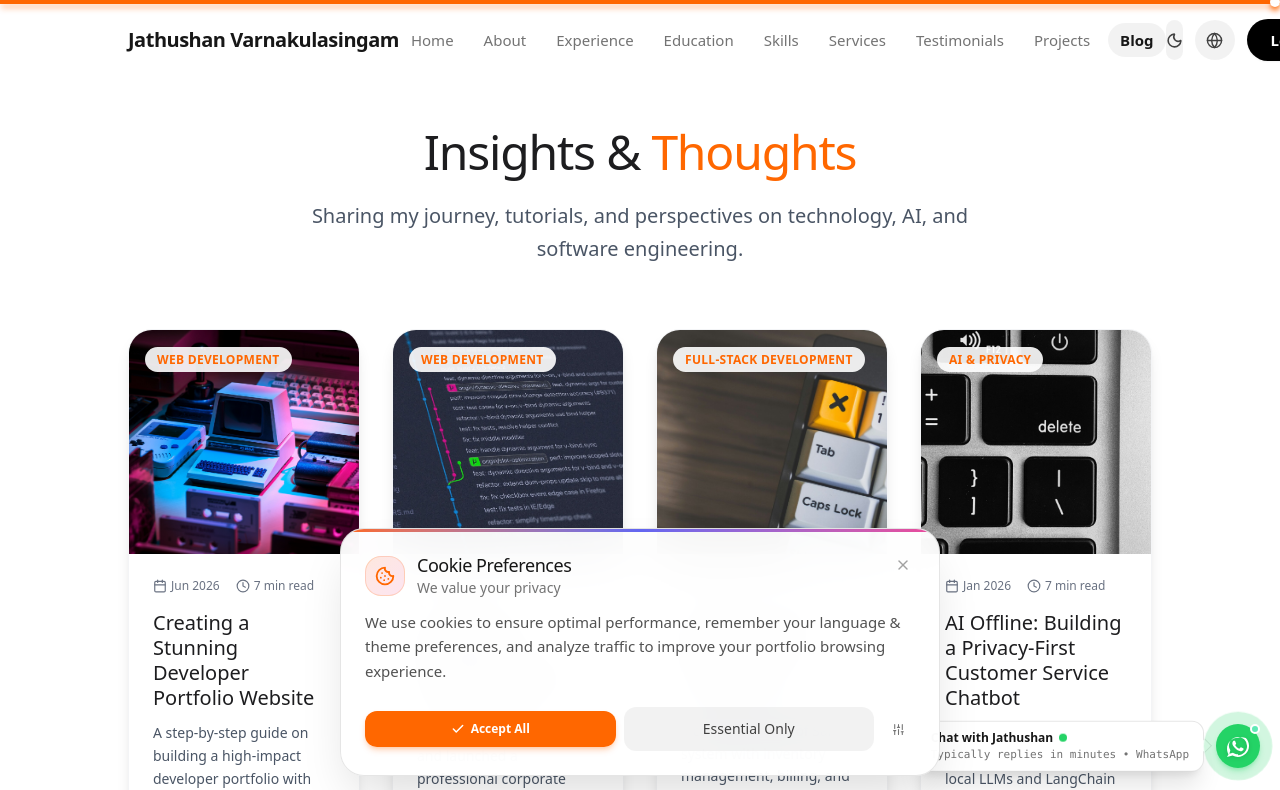
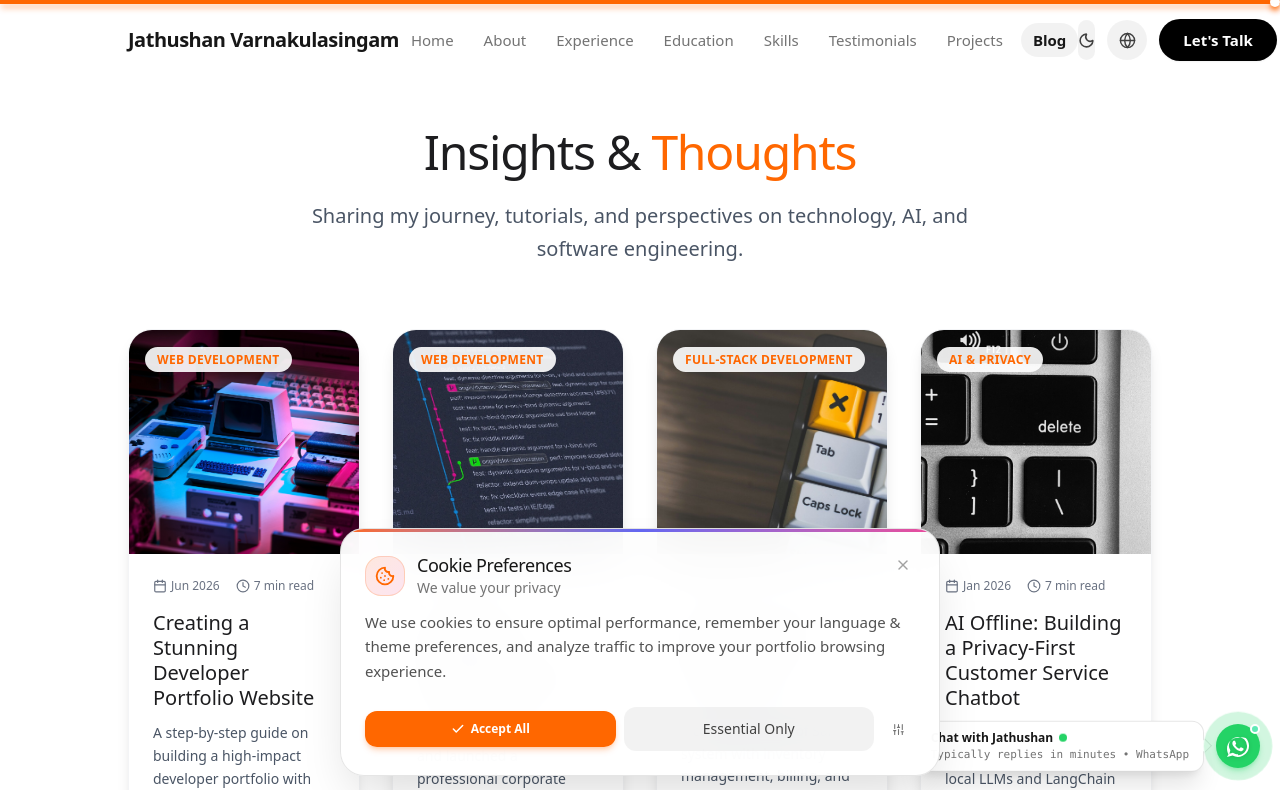
Before and after one commit to jathuatreya/My_portfolio, a Next.js app: page /blogs in a window 1280 px wide. Shown: the top 790 px of the page. Built offline with nearby package versions, Linux system fonts and the light colour scheme.

Commit message:
feat: add navigation components, data, and integrate them into the homepage

```diff
--- a/app/components/Navbar.tsx
+++ b/app/components/Navbar.tsx
@@ -74,7 +74,6 @@ export default function Navbar() {
         "experience",
         "education",
         "skills",
-        "services",
         "projects",
         "pricing",
         "teaching",
@@ -119,7 +118,6 @@ export default function Navbar() {
     { id: "experience", label: t.nav.experience || "Experience", href: "/#experience" },
     { id: "education", label: t.nav.education || "Education", href: "/#education" },
     { id: "skills", label: "Skills", href: "/#skills" },
-    { id: "services", label: t.nav.services || "Services", href: "/#services" },
     { id: "testimonials", label: t.nav.testimonials || "Testimonials", href: "/#testimonials" },
     { id: "projects", label: t.nav.projects || "Projects", href: "/projects" },
     { id: "blogs", label: t.nav.blogs === "Blogs" ? "Blog" : (t.nav.blogs || "Blog"), href: "/blogs" },
--- a/app/components/SectionNavigator.tsx
+++ b/app/components/SectionNavigator.tsx
@@ -15,7 +15,6 @@ const SECTIONS: Section[] = [
   { id: "experience", label: "Experience", shortLabel: "Exp" },
   { id: "education", label: "Education", shortLabel: "Edu" },
   { id: "skills", label: "Skills & Capabilities", shortLabel: "Skills" },
-  { id: "services", label: "Services", shortLabel: "Services" },
   { id: "projects", label: "Featured Projects", shortLabel: "Projects" },
   { id: "pricing", label: "Pricing Packages", shortLabel: "Pricing" },
   { id: "teaching", label: "Tech Mentorship", shortLabel: "Teaching" },
--- a/app/data/navigation-data.ts
+++ b/app/data/navigation-data.ts
@@ -5,7 +5,6 @@
 export const navItems = [
   { id: "home", label: "Home", href: "/" },
   { id: "about", label: "About Me", href: "/#about" },
-  { id: "services", label: "Services", href: "/#services" },
   { id: "projects", label: "Projects", href: "/#projects" },
   { id: "experience", label: "Experience", href: "/#experience" },
   { id: "education", label: "Education", href: "/#education" },
@@ -21,7 +20,6 @@ export const navItems = [
 export const footerLinks = [
   { label: "Home", href: "/" },
   { label: "About", href: "/#about" },
-  { label: "Services", href: "/#services" },
   { label: "Projects", href: "/#projects" },
   { label: "Experience", href: "/#experience" },
   { label: "Education", href: "/#education" },
--- a/app/page.tsx
+++ b/app/page.tsx
@@ -9,7 +9,6 @@ const Experience = dynamic(() => import('./components/Experience'))
 const Education = dynamic(() => import('./components/Education'))
 const ProfileCtaBanner = dynamic(() => import('./components/ProfileCtaBanner'))
 const Skills = dynamic(() => import('./components/Skills'))
-const Services = dynamic(() => import('./components/Services'))
 const Projects = dynamic(() => import('./components/Projects'))
 const Pricing = dynamic(() => import('./components/Pricing'))
 const Teaching = dynamic(() => import('./components/Teaching'))
@@ -30,7 +29,6 @@ export default function Home() {
           <Education />
           <ProfileCtaBanner />
           <Skills />
-          <Services />
           <Projects />
           <Pricing />
           <Teaching />
```
